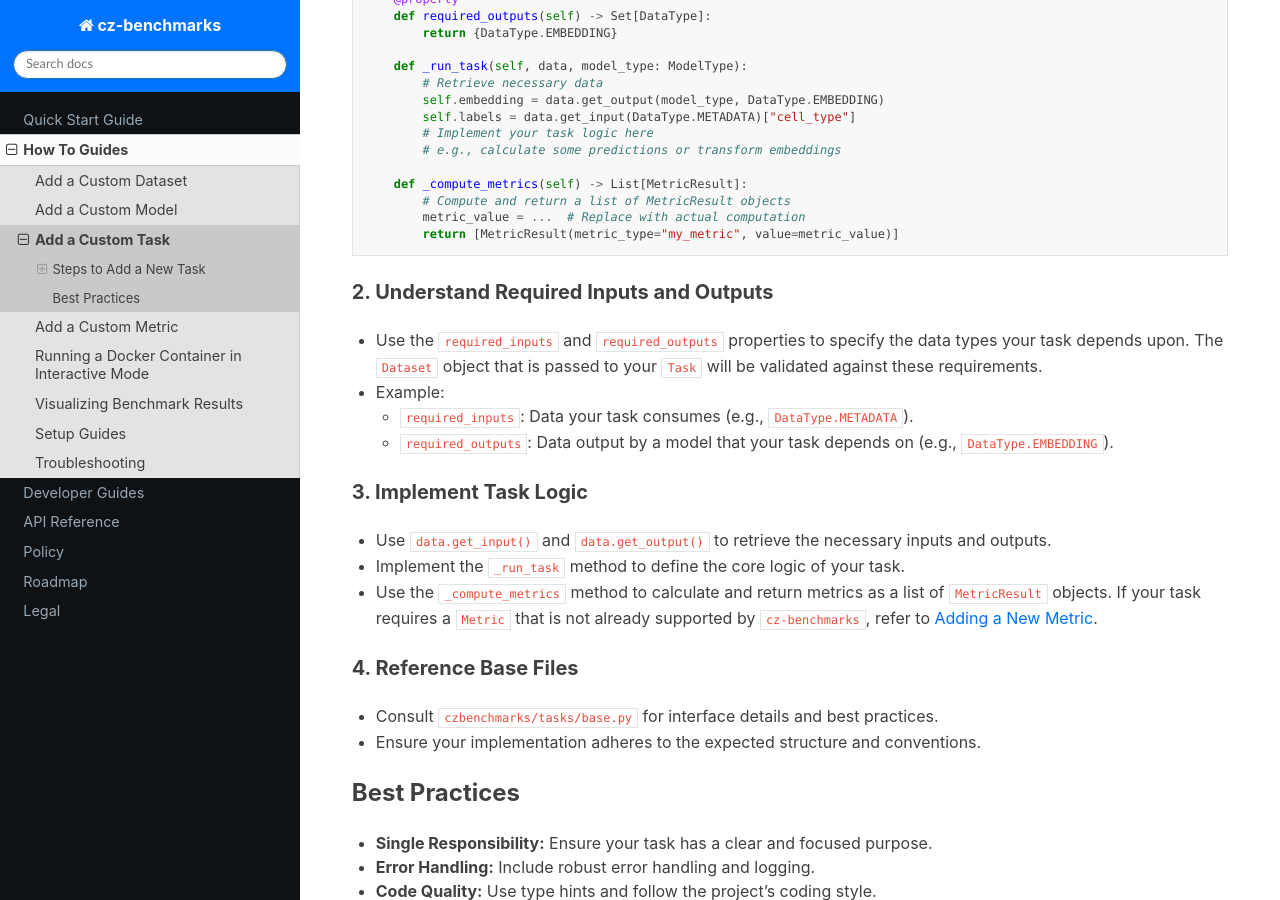
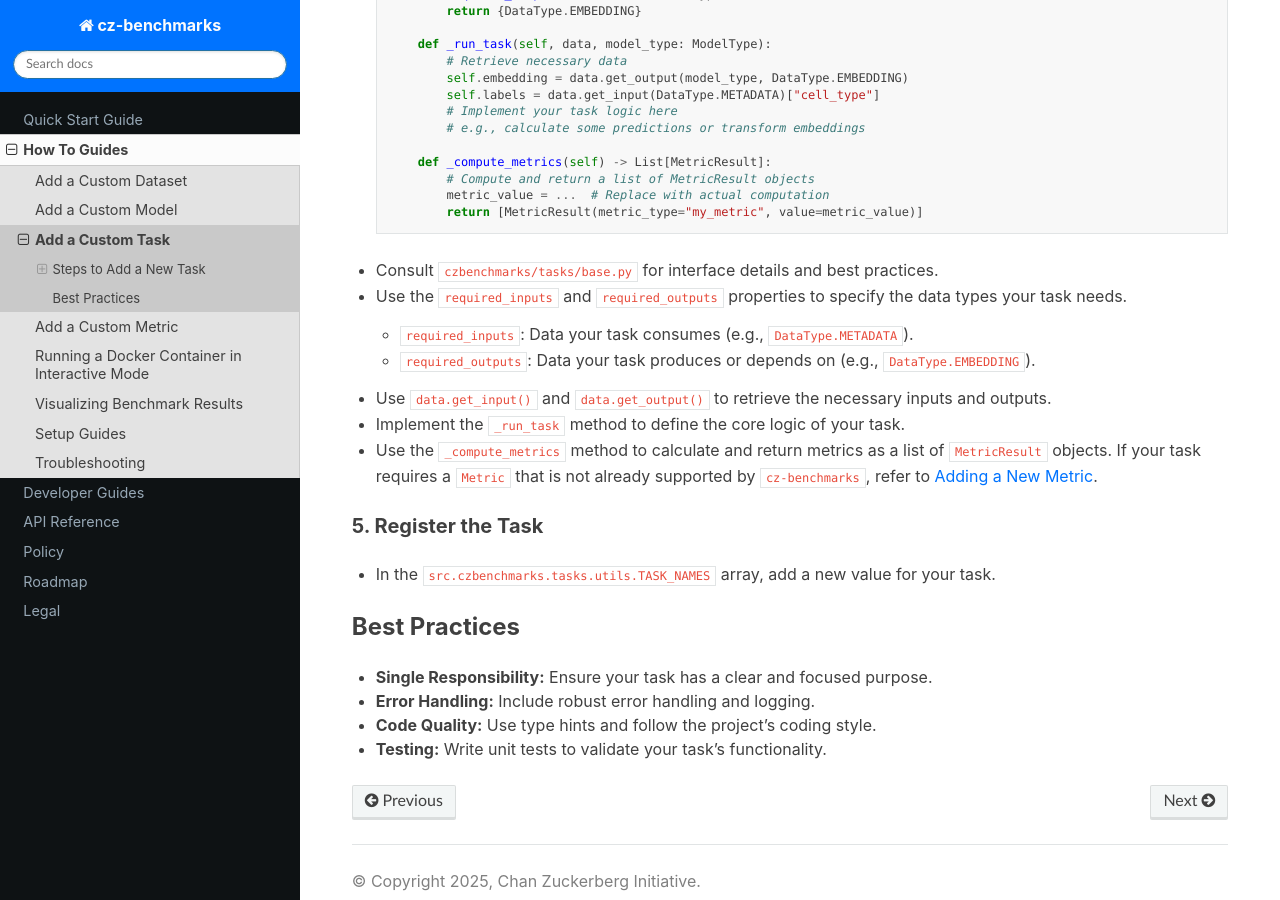
Before and after one commit to chanzuckerberg/cz-benchmarks, a Sphinx documentation site: the page built from docs/source/how_to_guides/add_new_task.md, in a window 1280 px wide and 900 px high, scrolled down 710 px. Built offline with Sphinx 7.4.7 and the Read the Docs theme 3.1.0, drawn with Linux system fonts in a browser that asks for light colours; pages that are not in the unit, such as notebooks, are missing from menus.

Commit message:
add task register step to docs

````diff
--- a/docs/source/how_to_guides/add_new_task.md
+++ b/docs/source/how_to_guides/add_new_task.md
@@ -8,53 +8,50 @@ This guide explains how to create and integrate your own evaluation task into CZ
 - Extend the `BaseTask` class to define your custom task.
 - Create a new Python file in the `czbenchmarks/tasks/` directory (or in a subdirectory if the task is modality-specific).
 
-#### Example:
-```python
-from typing import List, Set
-from czbenchmarks.tasks.base import BaseTask
-from czbenchmarks.datasets import DataType
-from czbenchmarks.metrics.types import MetricResult
-from czbenchmarks.models.types import ModelType
+    Example:
 
-class MyTask(BaseTask):
-    def __init__(self, my_param: int = 10):
-        self.my_param = my_param
+    ```python
+    from typing import List, Set
+    from czbenchmarks.tasks.base import BaseTask
+    from czbenchmarks.datasets import DataType
+    from czbenchmarks.metrics.types import MetricResult
+    from czbenchmarks.models.types import ModelType
 
-    @property
-    def required_inputs(self) -> Set[DataType]:
-        return {DataType.METADATA}
+    class MyTask(BaseTask):
+        def __init__(self, my_param: int = 10):
+            self.my_param = my_param
 
-    @property
-    def required_outputs(self) -> Set[DataType]:
-        return {DataType.EMBEDDING}
+        @property
+        def required_inputs(self) -> Set[DataType]:
+            return {DataType.METADATA}
 
-    def _run_task(self, data, model_type: ModelType):
-        # Retrieve necessary data
-        self.embedding = data.get_output(model_type, DataType.EMBEDDING)
-        self.labels = data.get_input(DataType.METADATA)["cell_type"]
-        # Implement your task logic here
-        # e.g., calculate some predictions or transform embeddings
+        @property
+        def required_outputs(self) -> Set[DataType]:
+            return {DataType.EMBEDDING}
 
-    def _compute_metrics(self) -> List[MetricResult]:
-        # Compute and return a list of MetricResult objects
-        metric_value = ...  # Replace with actual computation
-        return [MetricResult(metric_type="my_metric", value=metric_value)]
-```
+        def _run_task(self, data, model_type: ModelType):
+            # Retrieve necessary data
+            self.embedding = data.get_output(model_type, DataType.EMBEDDING)
+            self.labels = data.get_input(DataType.METADATA)["cell_type"]
+            # Implement your task logic here
+            # e.g., calculate some predictions or transform embeddings
 
-### 2. Understand Required Inputs and Outputs
-- Use the `required_inputs` and `required_outputs` properties to specify the data types your task depends upon. The `Dataset` object that is passed to your `Task` will be validated against these requirements.
-- Example:
-  - `required_inputs`: Data your task consumes (e.g., `DataType.METADATA`).
-  - `required_outputs`: Data output by a model that your task depends on (e.g., `DataType.EMBEDDING`).
+        def _compute_metrics(self) -> List[MetricResult]:
+            # Compute and return a list of MetricResult objects
+            metric_value = ...  # Replace with actual computation
+            return [MetricResult(metric_type="my_metric", value=metric_value)]
+    ```
 
-### 3. Implement Task Logic
+- Consult `czbenchmarks/tasks/base.py` for interface details and best practices.
+- Use the `required_inputs` and `required_outputs` properties to specify the data types your task needs.
+    - `required_inputs`: Data your task consumes (e.g., `DataType.METADATA`).
+    - `required_outputs`: Data your task produces or depends on (e.g., `DataType.EMBEDDING`).
 - Use `data.get_input()` and `data.get_output()` to retrieve the necessary inputs and outputs.
 - Implement the `_run_task` method to define the core logic of your task.
 - Use the `_compute_metrics` method to calculate and return metrics as a list of `MetricResult` objects. If your task requires a `Metric` that is not already supported by `cz-benchmarks`, refer to [Adding a New Metric](../how_to_guides/add_new_metric.md).
 
-### 4. Reference Base Files
-- Consult `czbenchmarks/tasks/base.py` for interface details and best practices.
-- Ensure your implementation adheres to the expected structure and conventions.
+### 5. Register the Task
+- In the `src.czbenchmarks.tasks.utils.TASK_NAMES` array, add a new value for your task.
 
 ## Best Practices
 - **Single Responsibility:** Ensure your task has a clear and focused purpose.
````
